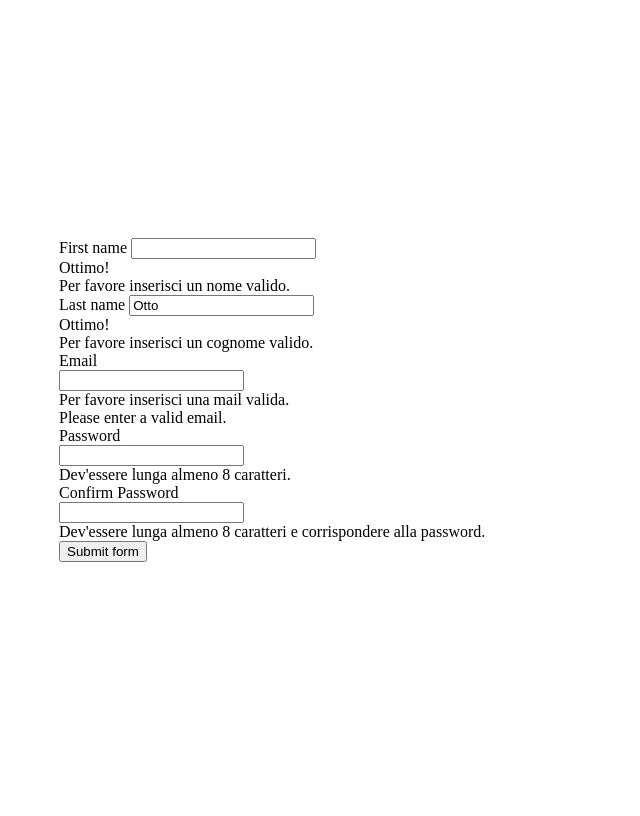
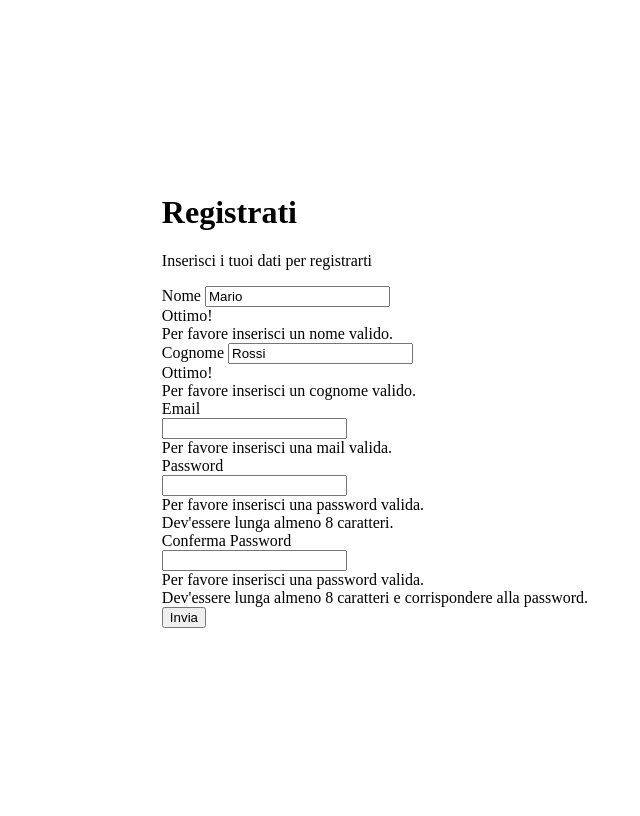
Before and after one commit to tiagh3tto/Progetto_SAW, a PHP site: page /reg-form.php in a window 1280 px wide. Shown: the whole page, without its empty margins (265-905 px from the left). Run offline with PHP 8.4, Linux system fonts and the light colour scheme.

Commit message:
Modified forms style

```diff
--- a/components/head.php
+++ b/components/head.php
@@ -4,7 +4,7 @@
         <meta charset="UTF-8">
         <meta name="viewport" content="width=device-width, initial-scale=1">
         <link href="https://stackpath.bootstrapcdn.com/bootstrap/4.3.1/css/bootstrap.min.css" rel="stylesheet">
-        <link rel="stylesheet" href="../assets/styles/styles.css">
+        <link rel="stylesheet" type="text/css" href="/SAW/Progetto_SAW/assets/styles/styles.css?v=1.1">
         <link rel="stylesheet" href="https://use.fontawesome.com/releases/v5.8.2/css/all.css">
         <title>Re-View</title>
     </head>
--- a/components/main/reg-form.php
+++ b/components/main/reg-form.php
@@ -1,8 +1,11 @@
 <div style='display: flex; justify-content: center; align-items: center; height: 100vh;'>
-    <form action="registration.php" method="POST" class='row g-3 needs-validation' novalidate style="width: 50%">
-    <div class="col-md-4">
-    <label for="validationCustom01" class="form-label">First name</label>
-    <input type="text" name="firstname" class="form-control" id="validationCustom01" required pattern="[A-Za-z]+" title="Please enter a valid name" >
+    <div class="form-container">
+        <h1 class="text-center">Registrati</h1>
+        <p class="text-center">Inserisci i tuoi dati per registrarti</p>
+        <form action="registration.php" method="POST" class='row g-3 needs-validation' novalidate>
+        <div class="col-md-5">
+          <label for="validationCustom01" class="form-label">Nome</label>
+          <input type="text" name="firstname" class="form-control" id="validationCustom01" value="Mario" required pattern="[A-Za-z]+" >
             <div class="valid-feedback">
               Ottimo!
             </div>
@@ -10,9 +13,9 @@
               Per favore inserisci un nome valido.
             </div>
         </div>
-  <div class="col-md-4">
-    <label for="validationCustom02" class="form-label">Last name</label>
-    <input type="text" name="lastname" class="form-control" id="validationCustom02" value="Otto" required pattern="[A-Za-z]+">
+        <div class="col-md-5">
+          <label for="validationCustom02" class="form-label">Cognome</label>
+          <input type="text" name="lastname" class="form-control" id="validationCustom02" value="Rossi" required pattern="[A-Za-z]+">
             <div class="valid-feedback">
               Ottimo!
             </div>
@@ -20,24 +23,22 @@
                 Per favore inserisci un cognome valido.
             </div>
         </div>
-  <div class="col-md-4">
+        <div class="col-md-7">
           <label for="validationCustomEmail" class="form-label">Email</label>
           <div class="input-group has-validation">
             <input type="email" name="email" class="form-control" id="validationCustomEmail" aria-describedby="inputGroupPrepend" required>
             <div class="invalid-feedback">
               Per favore inserisci una mail valida.
             </div>
-      <div class="invalid-feedback">
-        Please enter a valid email.
           </div>
         </div>
+        <div class="col-md-6">
+          <label for="inputPassword6" class="col-form-label">Password</label>
+          <div class="col-auto">
+            <input type="password" name="pass" id="validationCustonPwd" class="form-control" aria-describedby="passwordHelpInline" minlength="8" required>
+            <div class="invalid-feedback">
+                Per favore inserisci una password valida.
             </div>
-  <div class="row g-3 align-items-center">
-  <div class="col-auto">
-    <label for="inputPassword6" class="col-form-label">Password</label>
-  </div>
-  <div class="col-auto">
-    <input type="password" name="pass" id="inputPassword6" class="form-control" aria-describedby="passwordHelpInline" minlength="8">
           </div>
           <div class="col-auto">
             <span id="passwordHelpInline" class="form-text">
@@ -45,12 +46,13 @@
             </span>
           </div>
         </div>
-<div class="row g-3 align-items-center">
+        <div class="col-md-6">
+            <label for="inputPasswordConfirm" class="col-form-label">Conferma Password</label>
           <div class="col-auto">
-    <label for="inputPasswordConfirm" class="col-form-label">Confirm Password</label>
+            <input type="password" name="confirm" id="inputPasswordConfirm" class="form-control" aria-describedby="passwordHelpInlineConfirm" minlength="8" required>
+            <div class="invalid-feedback">
+                Per favore inserisci una password valida.
           </div>
-  <div class="col-auto">
-    <input type="password" name="confirm" id="inputPasswordConfirm" class="form-control" aria-describedby="passwordHelpInlineConfirm" minlength="8">
           </div>
           <div class="col-auto">
             <span id="passwordHelpInlineConfirm" class="form-text">
@@ -58,21 +60,11 @@
             </span>
           </div>
         </div>
-  <!--<div class="col-12">
-    <div class="form-check">
-      <input class="form-check-input" type="checkbox" value="" id="invalidCheck" required>
-      <label class="form-check-label" for="invalidCheck">
-        Agree to terms and conditions
-      </label>
-      <div class="invalid-feedback">
-        You must agree before submitting.
-      </div>
-    </div>
-  </div>-->
         <div class="col-12">
-    <button class="btn btn-primary" type="submit">Submit form</button>
+          <button class="btn btn-primary" type="submit">Invia</button>
         </div>
       </form>
+    </div>
 </div>
 
 <!--
--- a/private/registration.php
+++ b/private/registration.php
@@ -20,7 +20,7 @@
 
 		include($_SERVER['DOCUMENT_ROOT']."/SAW/Progetto_SAW/private/connection.php");
 
-		$stmt = mysqli_prepare($con, "INSERT INTO users(Nome,Cognome,Email,Pwd) VALUES (?,?,?,?)");
+		$stmt = mysqli_prepare($con, "INSERT INTO utenti(Nome,Cognome,Email,Password) VALUES (?,?,?,?)");
 		if(!$stmt){
 			error_log("Failed to prepare statement: " . mysqli_error($con)."\n",3, $_SERVER['DOCUMENT_ROOT']."/SAW/private/logs/errors.log");		//OJO: gestione errori
 			echo "Impossibile preparare la query";
```
Also changed, not shown: assets/styles/styles.css (+33 -0 lines), components/main/log-form.php (+31 -3 lines). Lines whose indentation alone changed are shown as unchanged.
